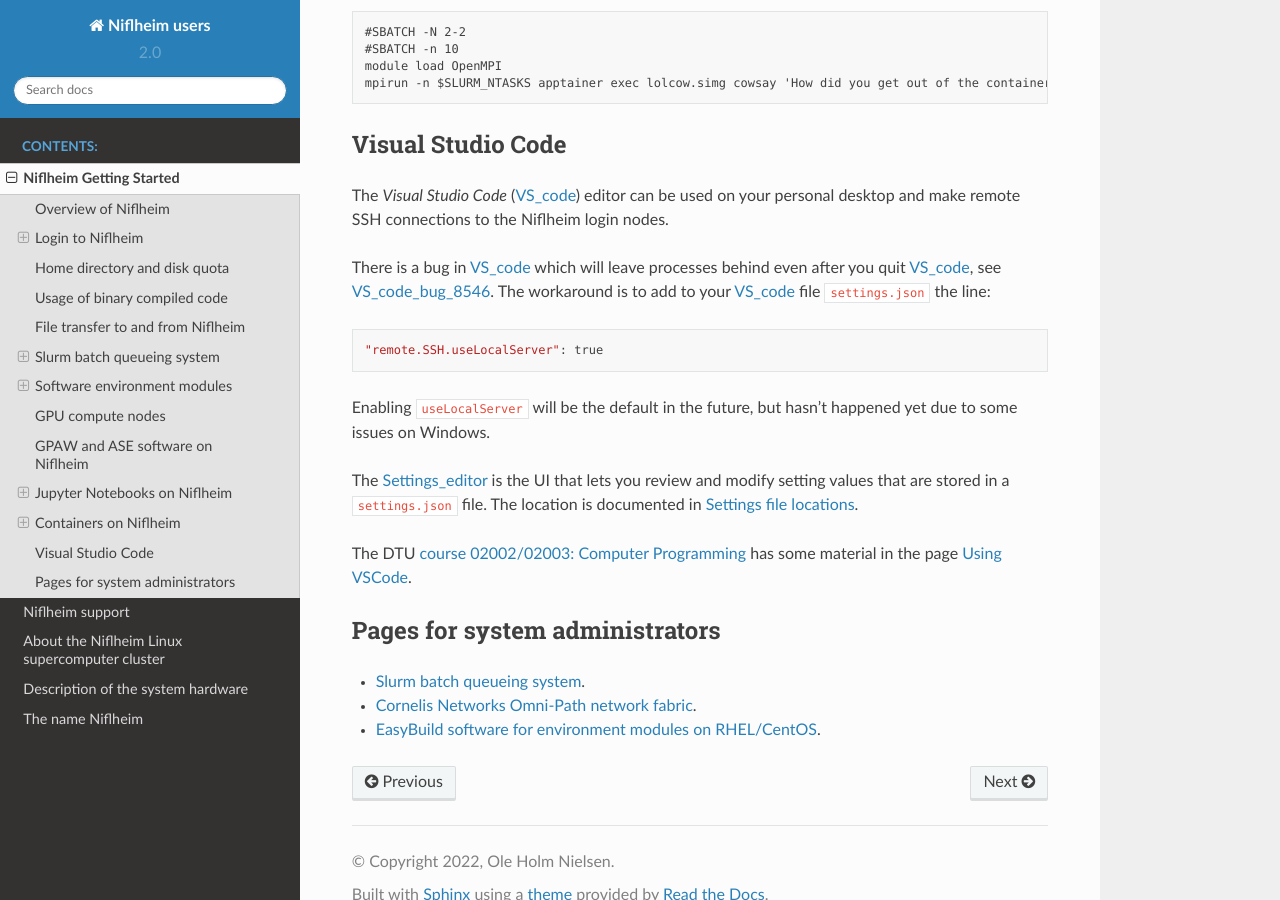
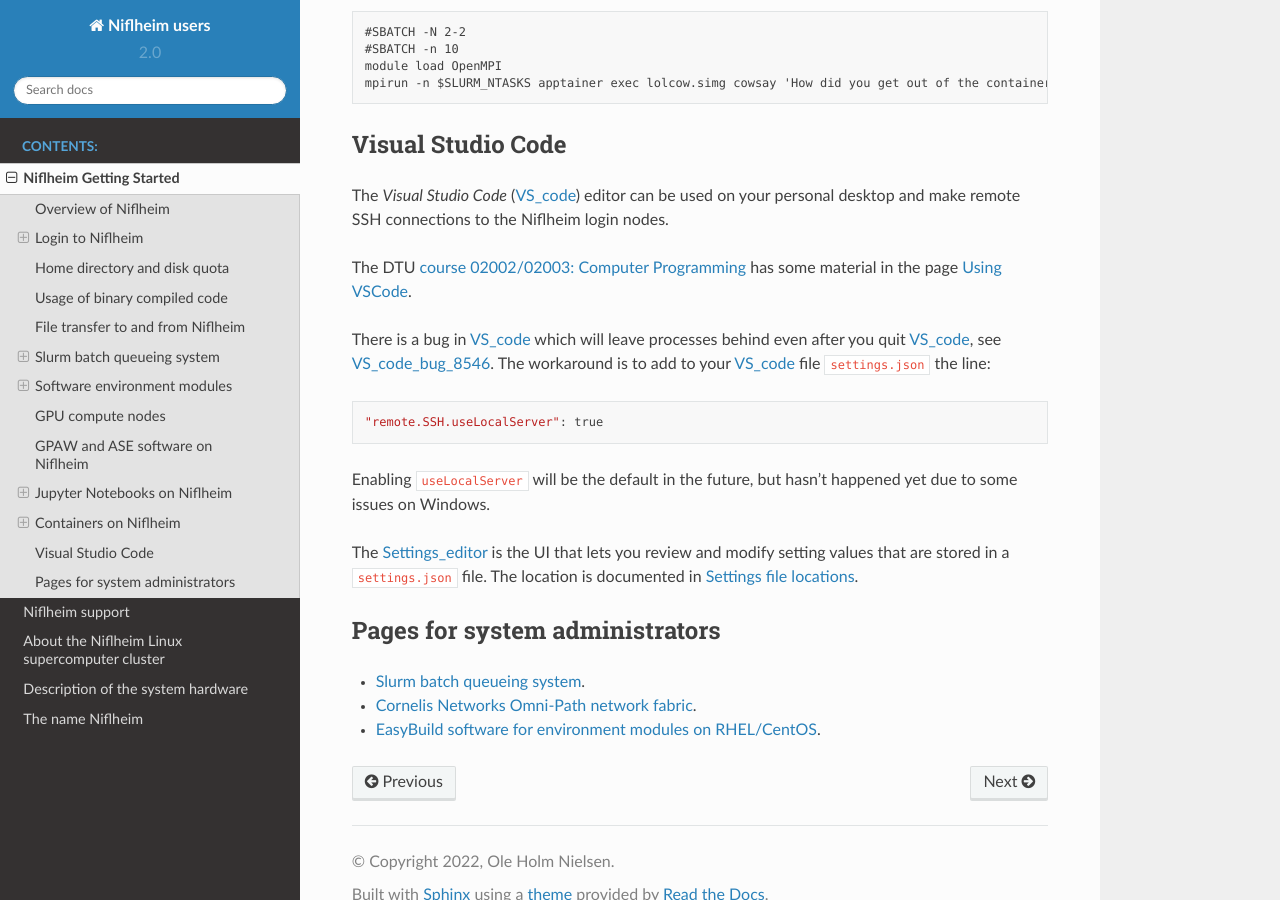
Before and after one commit to OleHolmNielsen/Niflheim_users, a Sphinx documentation site: the page built from docs/Niflheim_Getting_Started.rst, in a window 1280 px wide and 900 px high, scrolled down 21601 px. Built offline with Sphinx 7.4.7 and the Read the Docs theme 2.0.0, drawn with Linux system fonts in a browser that asks for light colours; some of the changed lines change nothing that is shown.

Commit message:
Minor edit

```diff
--- a/docs/Niflheim_Getting_Started.rst
+++ b/docs/Niflheim_Getting_Started.rst
@@ -1036,6 +1036,9 @@ Visual Studio Code
 
 The *Visual Studio Code* (VS_code_) editor can be used on your personal desktop and make remote SSH connections to the Niflheim login nodes.
 
+The DTU `course 02002/02003: Computer Programming <https://cp.pages.compute.dtu.dk/02002public/da/index.html>`_
+has some material in the page `Using VSCode <https://cp.pages.compute.dtu.dk/02002public/da/vscode/index.html>`_.
+
 There is a bug in VS_code_ which will leave processes behind even after you quit VS_code_, see VS_code_bug_8546_.
 The workaround is to add to your VS_code_ file ``settings.json`` the line::
 
@@ -1045,9 +1048,6 @@ Enabling ``useLocalServer`` will be the default in the future, but hasn't happen
 
 The Settings_editor_ is the UI that lets you review and modify setting values that are stored in a ``settings.json`` file.
 The location is documented in `Settings file locations <https://code.visualstudio.com/docs/getstarted/settings#_settings-file-locations>`_.
-
-The DTU `course 02002/02003: Computer Programming <https://cp.pages.compute.dtu.dk/02002public/da/index.html>`_
-has some material in the page `Using VSCode <https://cp.pages.compute.dtu.dk/02002public/da/vscode/index.html>`_.
 
 .. _VS_code: https://code.visualstudio.com/
 .. _VS_code_bug_8546: https://github.com/microsoft/vscode-remote-release/issues/8546
```
